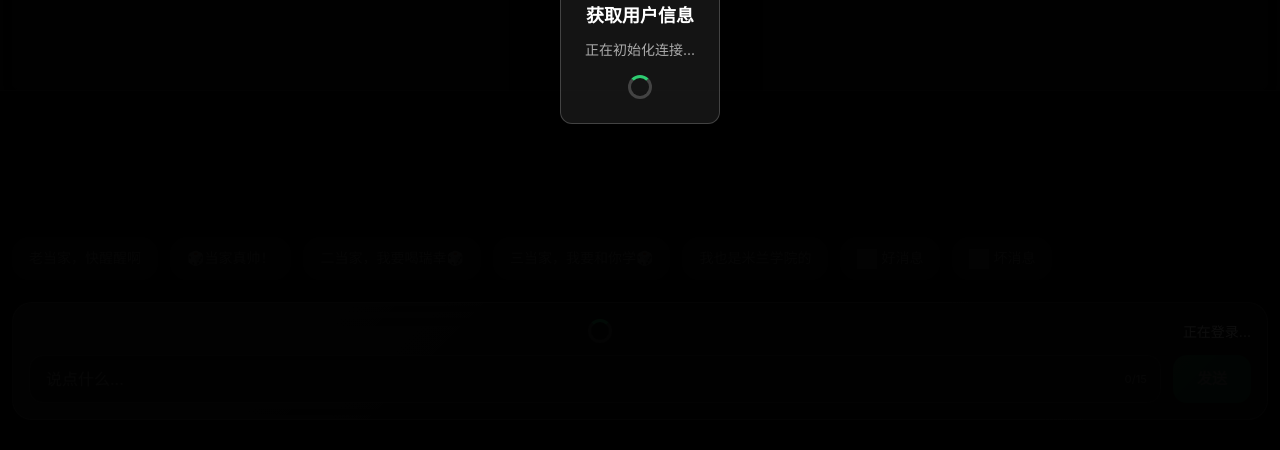
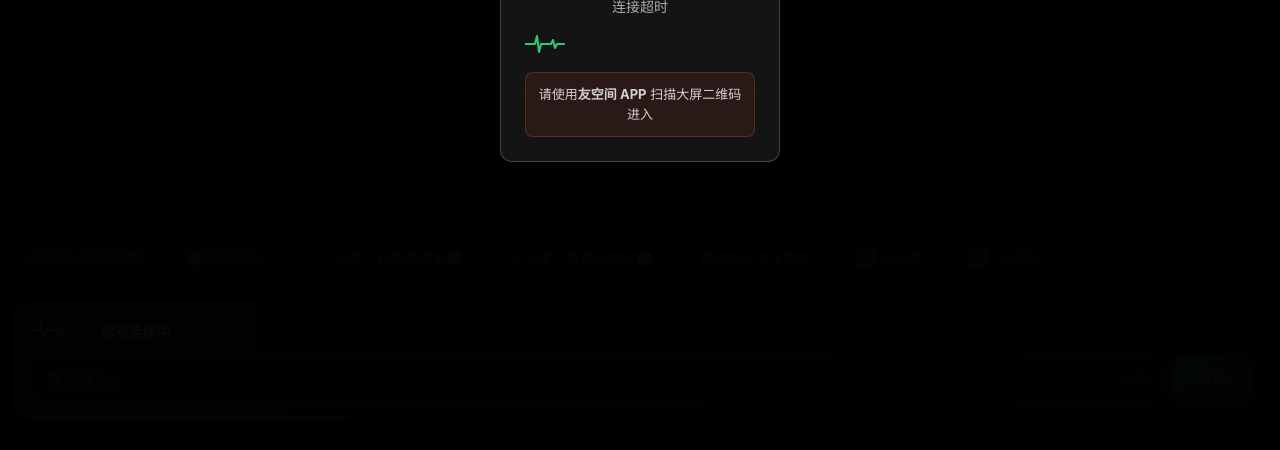
Before and after one commit to YangYongAn/heart-signal, a website: page public/mobile.html in a window 1280 px wide. Shown: the part 350-800 px from the top of the page. Drawn offline with Linux system fonts and the light colour scheme; grey boxes are pictures that could not be loaded.

Commit message:
feat: 移动端加载界面优化 - 心电图 Loading 和超时检测
- 文案优化：将"获取用户信息/正在登录"改为"信号连接中"
- Loading 动画：圆圈 spinner 改为心电图 SVG 动画
- 首屏优化：JS 脚本改为 async 异步加载，提升首屏渲染速度
- 超时检测：3 秒后若仍在加载，提示用户使用友空间 APP 扫码
- 登录成功后自动清除超时定时器

```diff
--- a/public/mobile.html
+++ b/public/mobile.html
@@ -505,6 +505,23 @@
       border-radius: 12px;
       background: rgba(255, 255, 255, 0.08);
       border: 1px solid rgba(255, 255, 255, 0.2);
+      max-width: 280px;
+    }
+
+    .login-dialog .fallback-hint {
+      display: none;
+      margin-top: 16px;
+      padding: 12px;
+      background: rgba(231, 76, 60, 0.1);
+      border: 1px solid rgba(231, 76, 60, 0.3);
+      border-radius: 8px;
+      font-size: 13px;
+      color: rgba(255, 255, 255, 0.8);
+      line-height: 1.5;
+    }
+
+    .login-dialog .fallback-hint.show {
+      display: block;
     }
 
     .login-dialog h2 {
@@ -518,19 +535,40 @@
       margin-bottom: 16px;
     }
 
-    .spinner {
-      width: 24px;
+    /* 心电图加载动画 */
+    .ecg-loader {
+      width: 60px;
       height: 24px;
-      border: 3px solid rgba(255, 255, 255, 0.2);
-      border-top-color: #2ecc71;
-      border-radius: 50%;
-      animation: spin 1s linear infinite;
-      margin: 0 auto;
+      display: flex;
+      align-items: center;
+      justify-content: center;
     }
 
-    @keyframes spin {
-      to {
-        transform: rotate(360deg);
+    .ecg-loader svg {
+      width: 100%;
+      height: 100%;
+    }
+
+    .ecg-loader .ecg-line {
+      fill: none;
+      stroke: #2ecc71;
+      stroke-width: 2;
+      stroke-linecap: round;
+      stroke-linejoin: round;
+      stroke-dasharray: 100;
+      stroke-dashoffset: 100;
+      animation: ecg-draw 1.5s ease-in-out infinite;
+    }
+
+    @keyframes ecg-draw {
+      0% {
+        stroke-dashoffset: 100;
+      }
+      50% {
+        stroke-dashoffset: 0;
+      }
+      100% {
+        stroke-dashoffset: -100;
       }
     }
 
@@ -684,8 +722,12 @@
 
     <div class="send-panel">
       <div class="login-status" id="login-status">
-        <div class="spinner"></div>
-        <span>正在登录...</span>
+        <div class="ecg-loader">
+          <svg viewBox="0 0 60 24" xmlns="http://www.w3.org/2000/svg">
+            <polyline class="ecg-line" points="0,12 10,12 12,4 14,20 16,12 26,12 28,8 30,16 32,12 60,12"/>
+          </svg>
+        </div>
+        <span>信号连接中...</span>
       </div>
 
       <div class="input-container">
@@ -717,13 +759,35 @@
   <!-- 登录界面 -->
   <div class="login-overlay" id="login-overlay">
     <div class="login-dialog">
-      <h2>获取用户信息</h2>
-      <p>正在初始化连接...</p>
-      <div class="spinner"></div>
+      <h2>Heart Signal</h2>
+      <p id="login-status-text">信号连接中</p>
+      <div class="ecg-loader">
+        <svg viewBox="0 0 60 24" xmlns="http://www.w3.org/2000/svg">
+          <polyline class="ecg-line" points="0,12 10,12 12,4 14,20 16,12 26,12 28,8 30,16 32,12 60,12"/>
+        </svg>
+      </div>
+      <div class="fallback-hint" id="fallback-hint">
+        请使用<strong>友空间 APP</strong> 扫描大屏二维码进入
+      </div>
     </div>
   </div>
 
-  <!-- 脚本 -->
-  <script src="/mobile.js"></script>
+  <!-- 超时检测脚本（内联，确保首屏执行） -->
+  <script>
+    (function() {
+      var timeout = setTimeout(function() {
+        var hint = document.getElementById('fallback-hint');
+        var statusText = document.getElementById('login-status-text');
+        if (hint) hint.classList.add('show');
+        if (statusText) statusText.textContent = '连接超时';
+      }, 3000);
+      window.__clearLoginTimeout = function() {
+        clearTimeout(timeout);
+      };
+    })();
+  </script>
+
+  <!-- 脚本（异步加载） -->
+  <script src="/mobile.js" async></script>
 </body>
 </html>
--- a/src/client/mobile.ts
+++ b/src/client/mobile.ts
@@ -92,6 +92,12 @@ class MobileApp {
    */
   private async init() {
     console.log('[MobileApp.init] 初始化开始');
+
+    // 清除超时提示定时器
+    if (window.__clearLoginTimeout) {
+      window.__clearLoginTimeout();
+    }
+
     try {
       // 登录
       console.log('[MobileApp.init] 开始用户登录...');
--- a/src/client/types/global.d.ts
+++ b/src/client/types/global.d.ts
@@ -65,4 +65,9 @@ interface Window {
    * ESN 框架注入的全局 API 对象
    */
   api: ESNAPI;
+
+  /**
+   * 清除登录超时定时器
+   */
+  __clearLoginTimeout?: () => void;
 }
```
